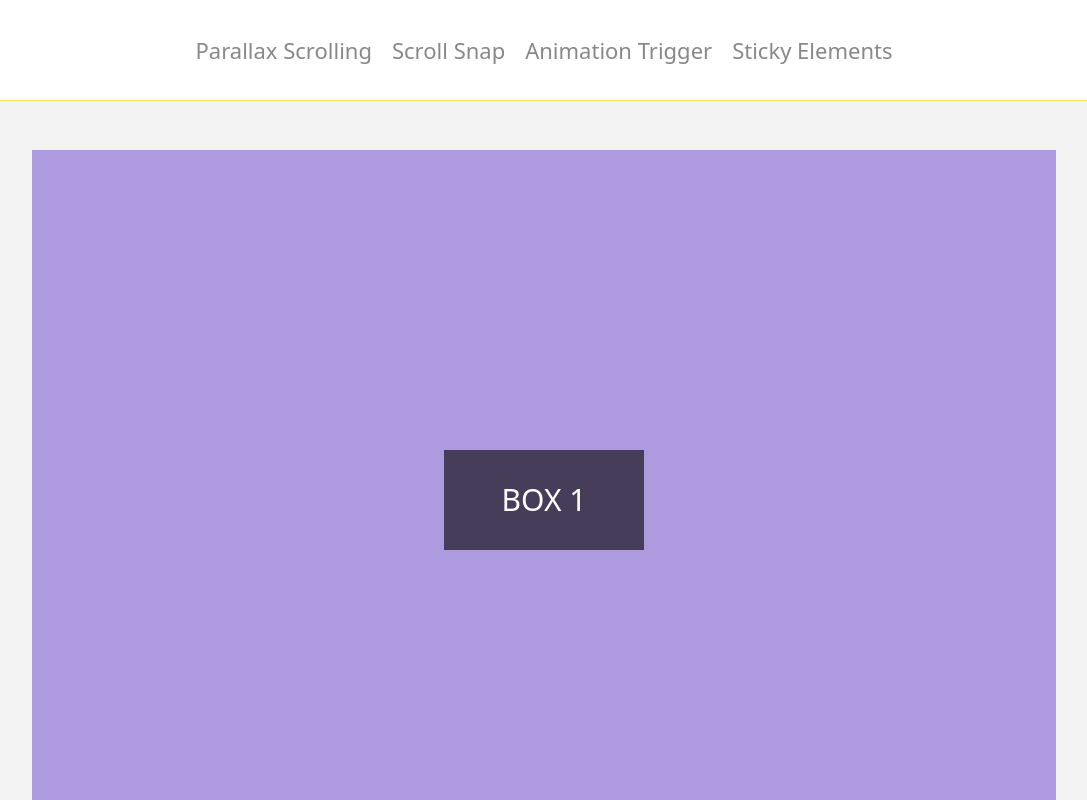
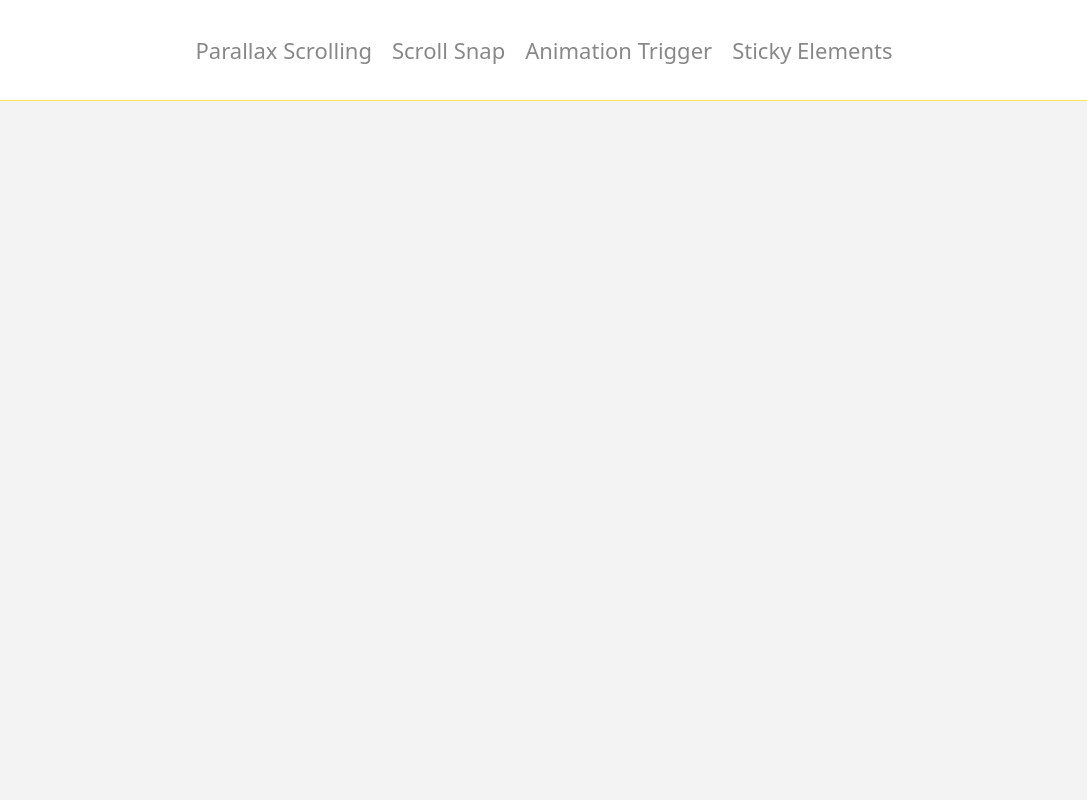
Before and after one commit to cod3prod/toy, a React (Create React App) app in the folder scroll-master/: page / in a window 1280 px wide. Both pictures are taken after a click on the link "Animation Trigger". Shown: the top 800 px of the page, without its empty margins (96-1183 px from the left). Built offline with nearby package versions, Linux system fonts and the light colour scheme.

Commit message:
scroll-master

```diff
--- a/scroll-master/src/components/Main/Animation/Animation.css
+++ b/scroll-master/src/components/Main/Animation/Animation.css
@@ -1,40 +1,40 @@
 .fade-in {
     opacity: 0;
-    transition: opacity 0.6s ease-in-out;
+    transform: translateY(50px);
+    transition: opacity 0.6s ease-in-out, transform 0.6s ease-in-out;
 }
 
-.fade-in.visible {
+.fade-in.active {
+    transform: translateY(0);
     opacity: 1;
 }
 
-.slide-up {
-    transform: translateY(50px);
-    transition: transform 0.6s ease-in-out;
+.fade-out {
+    opacity: 1;
+    transition: opacity 0.6s ease-in-out, transform 0.6s ease-in-out;
 }
 
-.slide-up.visible {
+.fade-out.active {
     transform: translateY(0);
+    opacity: 0;
 }
 
-.animation .div-container {
-    height: 700px;
-    scroll-snap-align: start;
+.animation .inner {
+    display:flex;
+    flex-direction: column;
+    justify-content: flex-end;
+    align-items: center;
+    height: 300vh;
+
 }
 
-.animation .div-container .inner {
+.animation .inner .box {
     display:flex;
-    height:100%;
+    text-align: center;
     justify-content: center;
     align-items: center;
+    height:300px;
+    width:300px;
+    font-size: 50px;
+    color:white;
 }
-
-.animation .div-container .inner span {
-    display:inline-flex;
-    height:100px;
-    width: 200px;
-    background-color: rgba(0,0,0,0.6);
-    color:white;
-    font-size: 30px;
-    justify-content: center;
-    align-items: center;
-}
--- a/scroll-master/src/components/Main/Animation/Animation.jsx
+++ b/scroll-master/src/components/Main/Animation/Animation.jsx
@@ -1,77 +1,80 @@
-import React, { useEffect, useRef, useState } from 'react';
+import React, { useEffect, useRef } from 'react';
 import './Animation.css';
 
-function Boxs() {
-    // 각 박스의 가시성을 개별적으로 관리하기 위한 상태 배열
-    const [visibility, setVisibility] = useState(Array(10).fill(false));
-
-    // 각 박스에 대한 ref 배열
+function Box({isFadeInOn}) {
     const boxRefs = useRef([]);
 
-    useEffect(() => {
-        const observer = new IntersectionObserver(
-            (entries) => {
-                entries.forEach((entry) => {
-                    const index = boxRefs.current.indexOf(entry.target);
-                    if (entry.isIntersecting) {
-                        setVisibility(prevVisibility => {
-                            const newVisibility = [...prevVisibility];
-                            newVisibility[index] = true;
-                            return newVisibility;
-                        });
-                        observer.unobserve(entry.target); // 요소가 뷰포트에 들어오면 관찰 중지
-                    }
-                });
-            },
-            { threshold: 0.1 } // 10%가 뷰포트에 보일 때 콜백 호출
-        );
+    useEffect(()=>{
+        const observer = new IntersectionObserver((entries)=>{
+            entries.forEach( entry => {
+                if(entry.isIntersecting){
+                    entry.target.classList.add('active')
+                }
+            });
+        }, {
+            threshold: 0.5
+        })
 
-        // 각 박스에 대해 observer를 설정
         boxRefs.current.forEach(box => {
-            if (box) {
+            if(box) {
                 observer.observe(box);
             }
         });
 
-        // Clean-up 함수에서 observer 관찰 해제
         return () => {
-            boxRefs.current.forEach(box => {
-                if (box) {
+            boxRefs.current.forEach( box => {
+                if(box) {
                     observer.unobserve(box);
                 }
             });
         };
+
     }, []);
 
-    const boxs = Array(10).fill(null).map((_, idx) => {
-        const r = Math.floor(Math.random() * 256);
-        const g = Math.floor(Math.random() * 256);
-        const b = Math.floor(Math.random() * 256);
+    const boxs = Array(5).fill(null).map((el, idx)=>{
+        const r = Math.floor(Math.random()*256);
+        const g = Math.floor(Math.random()*256);
+        const b = Math.floor(Math.random()*256);
+
         return (
             <div
+                ref = {el => boxRefs.current[idx] = el }
                 key={idx}
-                className={`div-container ${visibility[idx] ? 'slide-up' : 'fade-in'}`}
-                ref={el => boxRefs.current[idx] = el}>
-                <div
-                    className='inner'
-                    style={{ backgroundColor: `rgba(${r}, ${g}, ${b}, 0.4)` }}>
-                    <span>{`BOX ${idx + 1}`}</span>
-                </div>
+                className={isFadeInOn?'box fade-in':'box fade-out'}
+                style={{backgroundColor:`rgba(${r}, ${g}, ${b}, 0.5)`}}
+            >
+
+                {`${isFadeInOn?'Fade-in':'Fade-out'}`}
+                <br />
+                {`BOX ${idx+1}`}
+
             </div>
-        )
-    });
+        );
+    })
 
     return (
         <>
             {boxs}
         </>
+    )
+}
+
+
+function Container({isFadeInOn}) {
+
+    return (
+        <div className='inner'>
+            <Box isFadeInOn={isFadeInOn}/>
+        </div>
     );
 }
+
 
 export default function Animation() {
     return (
         <section className='animation'>
-            <Boxs />
+            <Container isFadeInOn = {true}/>
+            <Container isFadeInOn = {false}/>
         </section>
     );
 }
```
